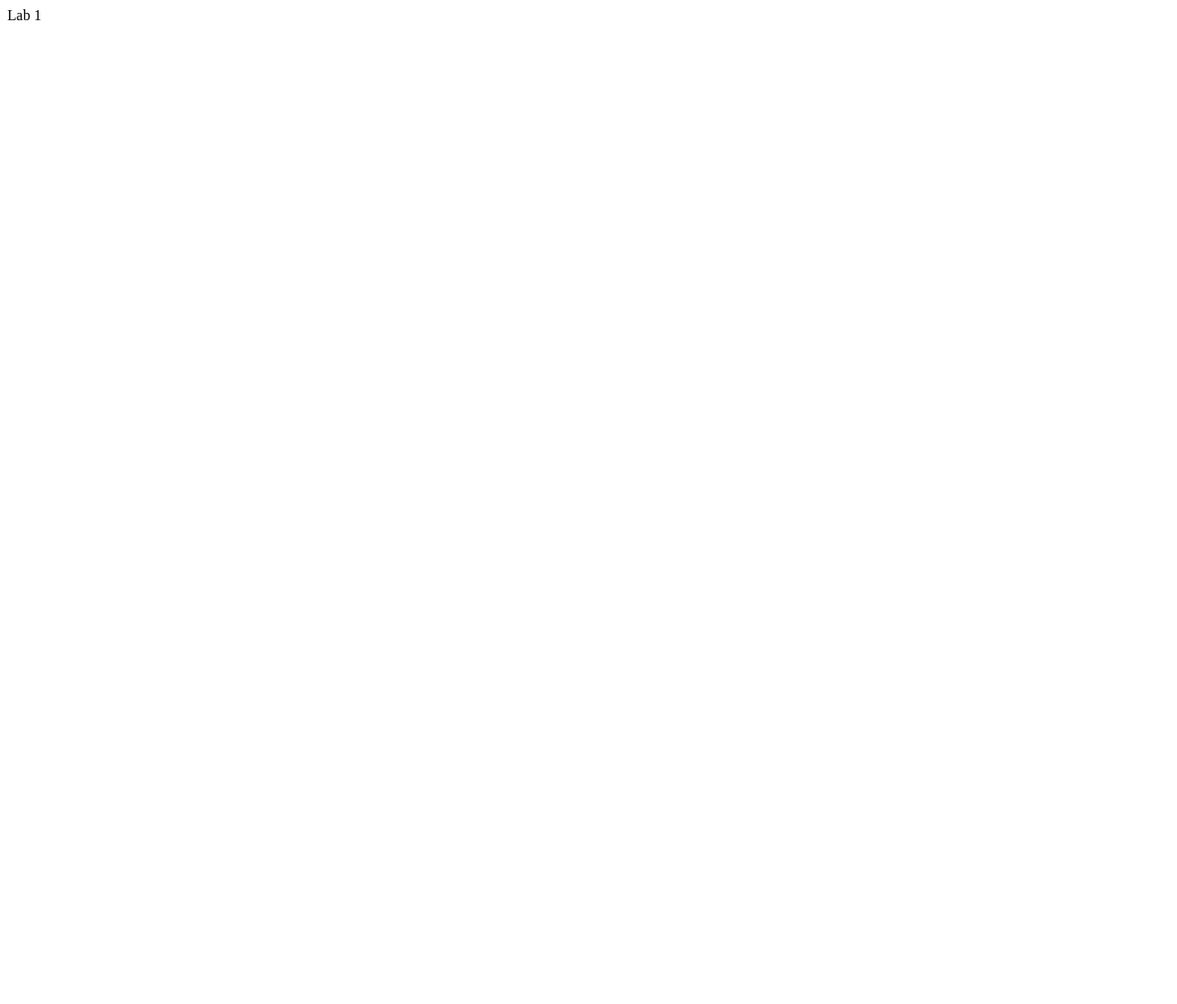
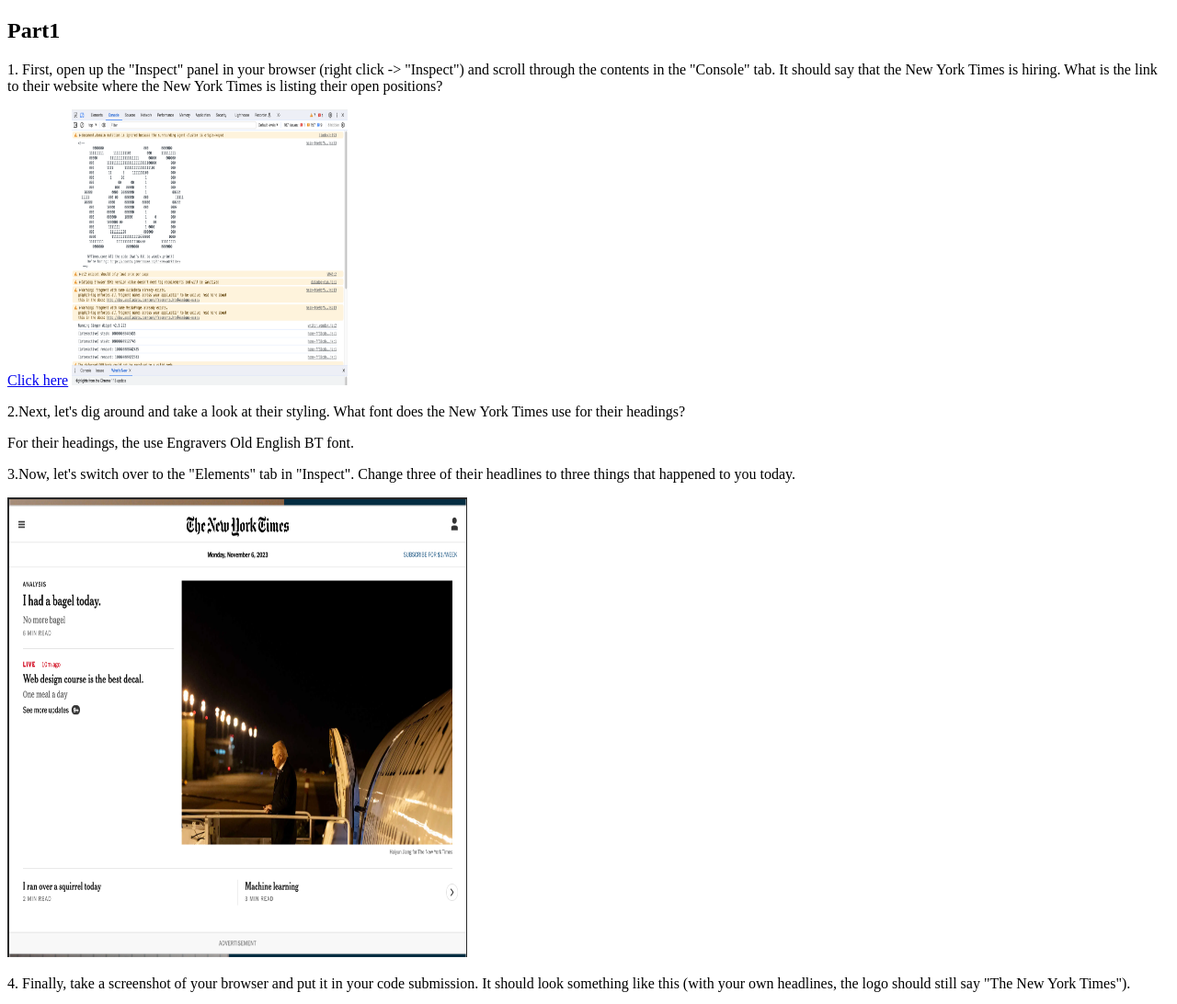
Before and after one commit to minaaaajae/minaaaajae.github.io, a plain HTML site: page labs/lab7/index.html in a window 1280 px wide. Shown: the top 1092 px of the page at 92% size. Before the commit the page ends 800 px from the top, so only its background shows below. Drawn offline with Linux system fonts and the light colour scheme.

Commit message:
finished lab7

```diff
--- a/labs/lab7/index.html
+++ b/labs/lab7/index.html
@@ -1,6 +1,23 @@
-<!DOCTYPE html>
+<!doctype html>
 <html>
-    <body>
-        Lab 1
-    </body>
+
+    <h2>Part1</h2>
+
+    <p>1. First, open up the "Inspect" panel in your browser (right click -> "Inspect") and scroll through the contents in the "Console" tab.
+        It should say that the New York Times is hiring. What is the link to their website where the New York Times is listing their open positions?
+    </p><a href="https://boards.greenhouse.io/thenewyorktimes">Click here</a>
+        <img src="assets/link.png" width="300" height="300">
+
+    <p>2.Next, let's dig around and take a look at their styling. What font does the New York Times use for their headings?</p>
+        <p>For their headings, the use Engravers Old English BT font.</p>
+
+    <p>3.Now, let's switch over to the "Elements" tab in "Inspect". Change three of their headlines to three things that happened to you today.</p>
+       <img src="assets/screenshot.png" width="500" height="500">
+
+    <p>4. Finally, take a screenshot of your browser and put it in your code submission. It should look something like this (with your own headlines, the logo should still say "The New York Times").</p>
+         <img src="assets/screenshot.png" width="500" height="500">
+
+    <h2>Part2</h2>
+       <img src="assets/console.log.png" width="500" height="500">
+
 </html>
```
Also changed, not shown: labs/lab7/assets/console.log.png (added), labs/lab7/assets/link.png (added), labs/lab7/assets/screenshot.png (added), 3 other files.
